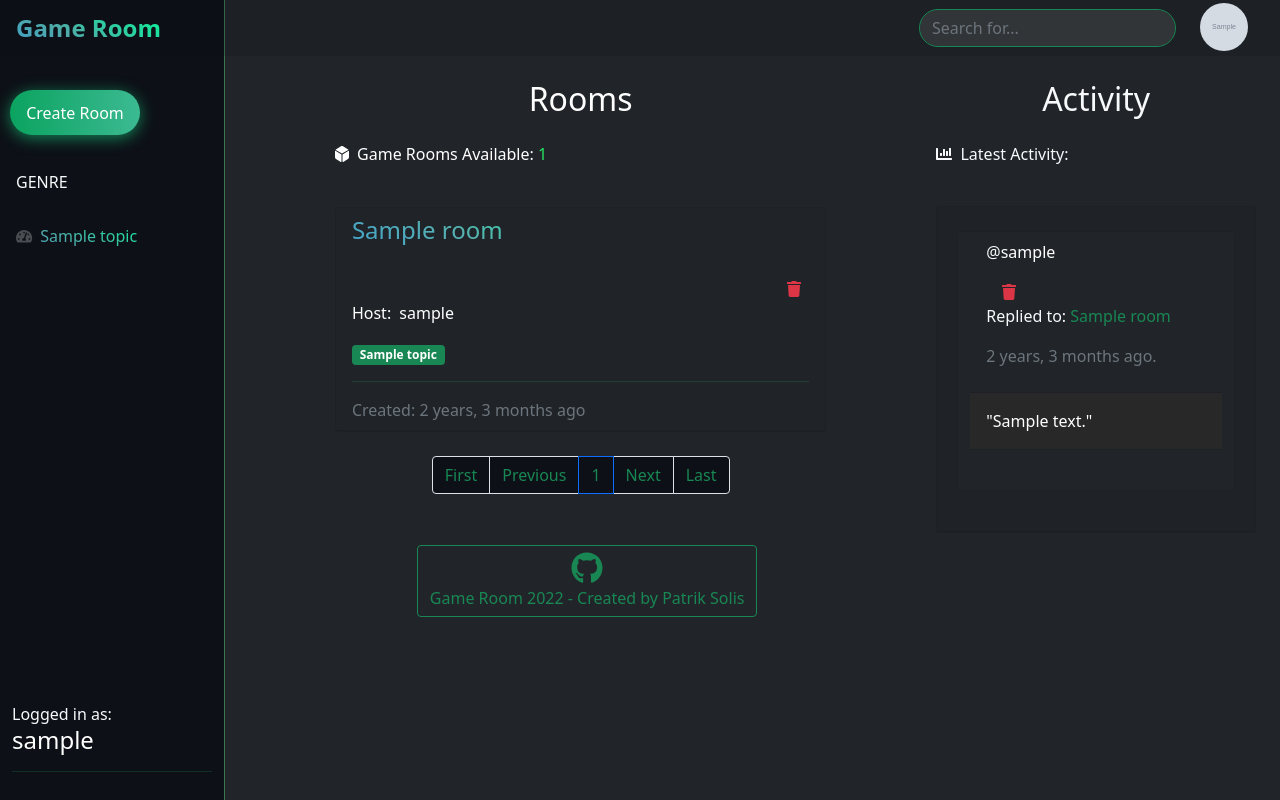
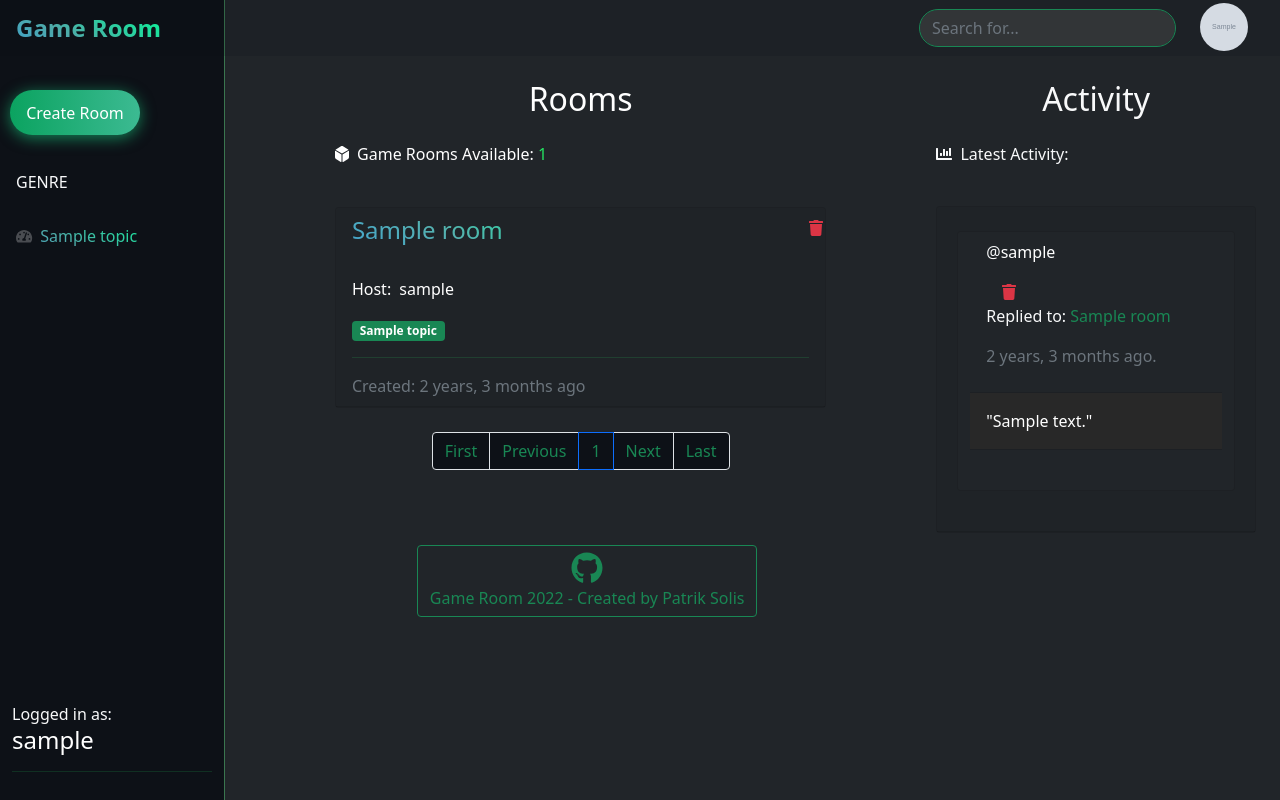
Before and after one commit to Ario124/Game_Room, a Django app: page / in a window 1280 px wide. Run offline with Django 3.2, Linux system fonts and the light colour scheme; a user stored in the database is signed in; tables that the repository leaves empty hold one stand-in row (values such as "Sample post"); grey boxes marked "Sample" are stand-in pictures.

Commit message:
Fixed icon out of row in home.html

```diff
--- a/base/templates/base/home.html
+++ b/base/templates/base/home.html
@@ -22,19 +22,22 @@
                             {% if room_count > 0 %}
                             {% for room in page %}
 
-                            <a class="btn_home" href="{%  url 'room' room.id %}">
+
                             <div class="game-card {% cycle 'bg-dark' 'bg-dark2' %} card mb-4">
                                 <div class="card-header">
-                                    <div class="col">
+                                    <div class="row">
+                                        <div class="col-lg-11">
+                                            <a class="btn_home" href="{%  url 'room' room.id %}">
+                                                <h4 class="gradient pb-4">{{room.name}}</h4>
+                                            </a>
+                                        </div>
 
-                                        <div class="">
-                                            <div class="text-start">
-                                                <h4 class="gradient pb-4">{{room.name}}</h4>
-                                            </div>
+                                        <div class="col-lg-1">
                                             {% if room.host == request.user %}
-                                            <div class="d-flex justify-content-end"><a class="btn_edit pe-2" href="{% url 'delete-room' room.id %}"><i class="fa fa-trash text-danger"></i></a></div>
+                                            <a class="btn_edit pe-2" href="{% url 'delete-room' room.id %}"><i class="fa fa-trash text-danger"></i></a>
                                             {% endif %}
                                         </div>
+
                                     </div>
                                     <div class="">
                                         <div class="row">
@@ -51,7 +54,7 @@
                                         Created: {{room.created|timesince}} ago
                                     </div>
                                 </div>
-                                </a>
+
                                 </div>
                                 {% endfor %}
 
```
